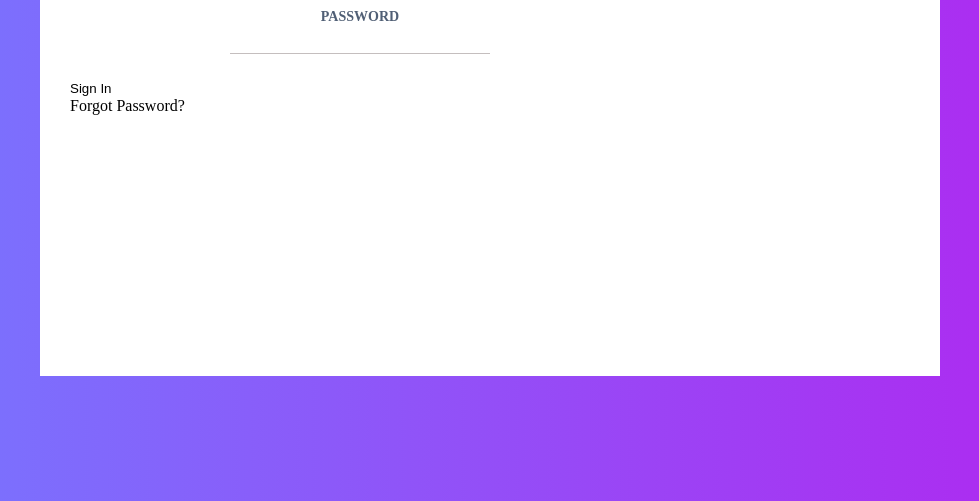
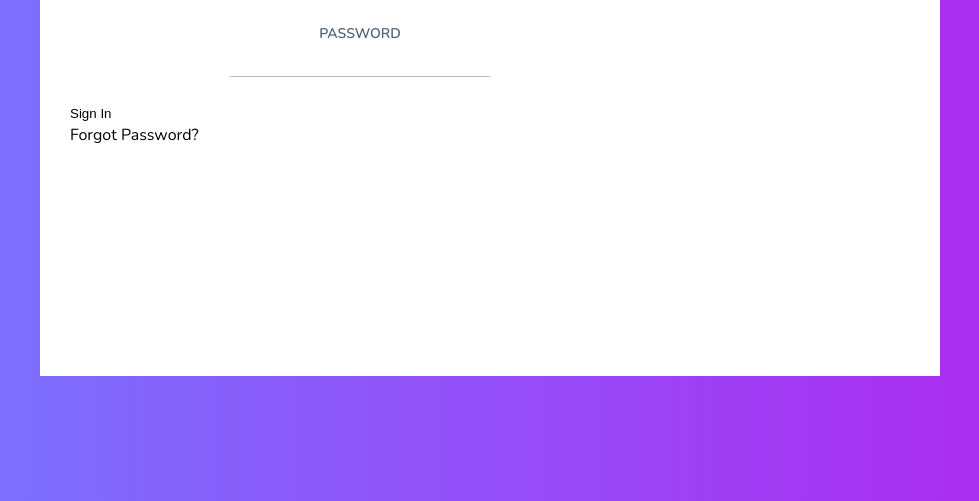
Before and after one commit to rh9891/SlidingDoors, a plain HTML site: page index.html in a window 1280 px wide. Shown: the part 299-800 px from the top of the page, without its empty margins (150-1129 px from the left). Drawn offline with nearby package versions, Linux system fonts and the light colour scheme.

Commit message:
Imported Google font. Added additional styling to email address and password of sign-in form.

```diff
--- a/index.html
+++ b/index.html
@@ -5,6 +5,7 @@
     <meta name="viewport" content="width=device-width, initial-scale=1.0">
     <title>Login and Registration Form Transition</title>
     <link rel="stylesheet" type="text/css" href="style.css">
+    <link href="https://fonts.googleapis.com/css2?family=Nunito:wght@400;600;700;800&display=swap" rel="stylesheet">
 </head>
 
 <body>
--- a/style.css
+++ b/style.css
@@ -11,6 +11,7 @@ body {
     justify-content: center;
     align-items: center;
     background: -webkit-linear-gradient(left, #7579ff, #b224ef);
+    font-family: "Nunito", sans-serif;
 }
 
 input, button {
@@ -66,4 +67,5 @@ input {
     padding-bottom: 5px;
     border-bottom: 1px solid rgba(109, 93, 93, 0.4);
     text-align: center;
+    font-family: "Nunito", sans-serif;
 }
```
